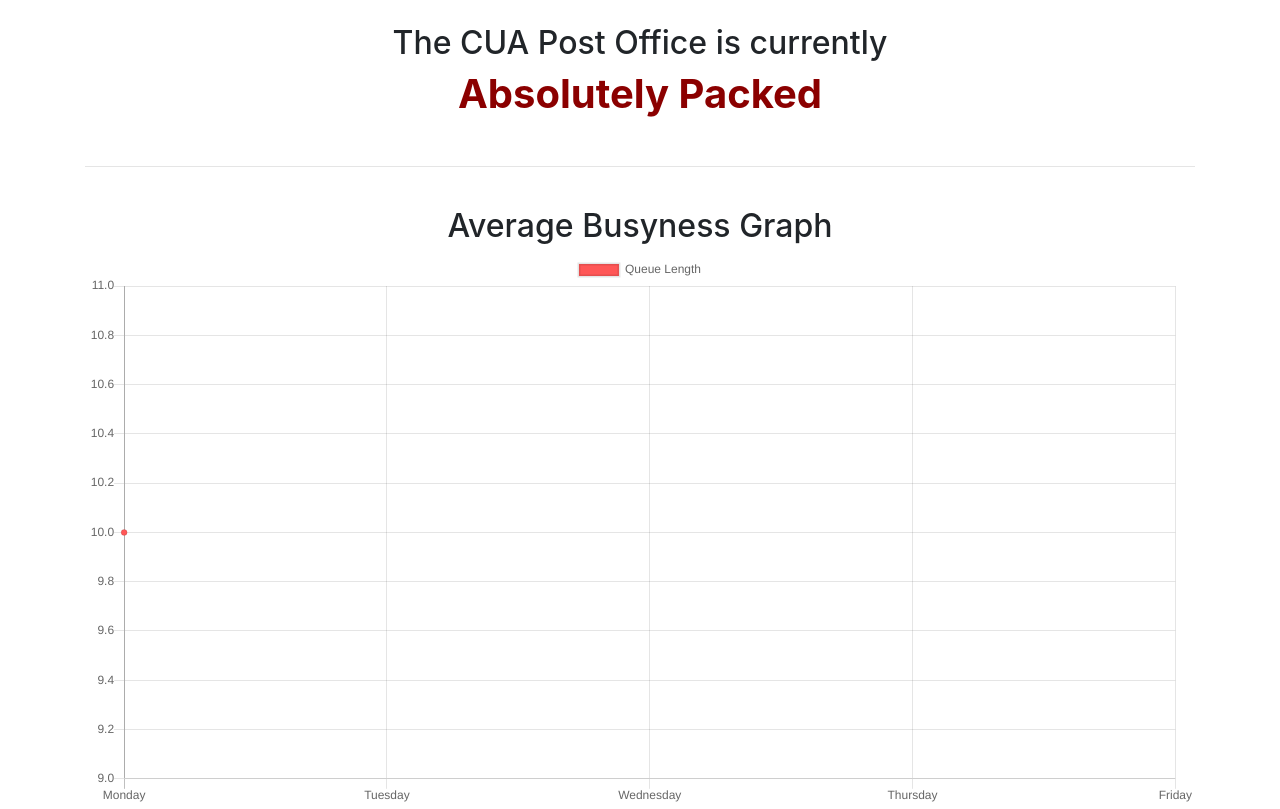
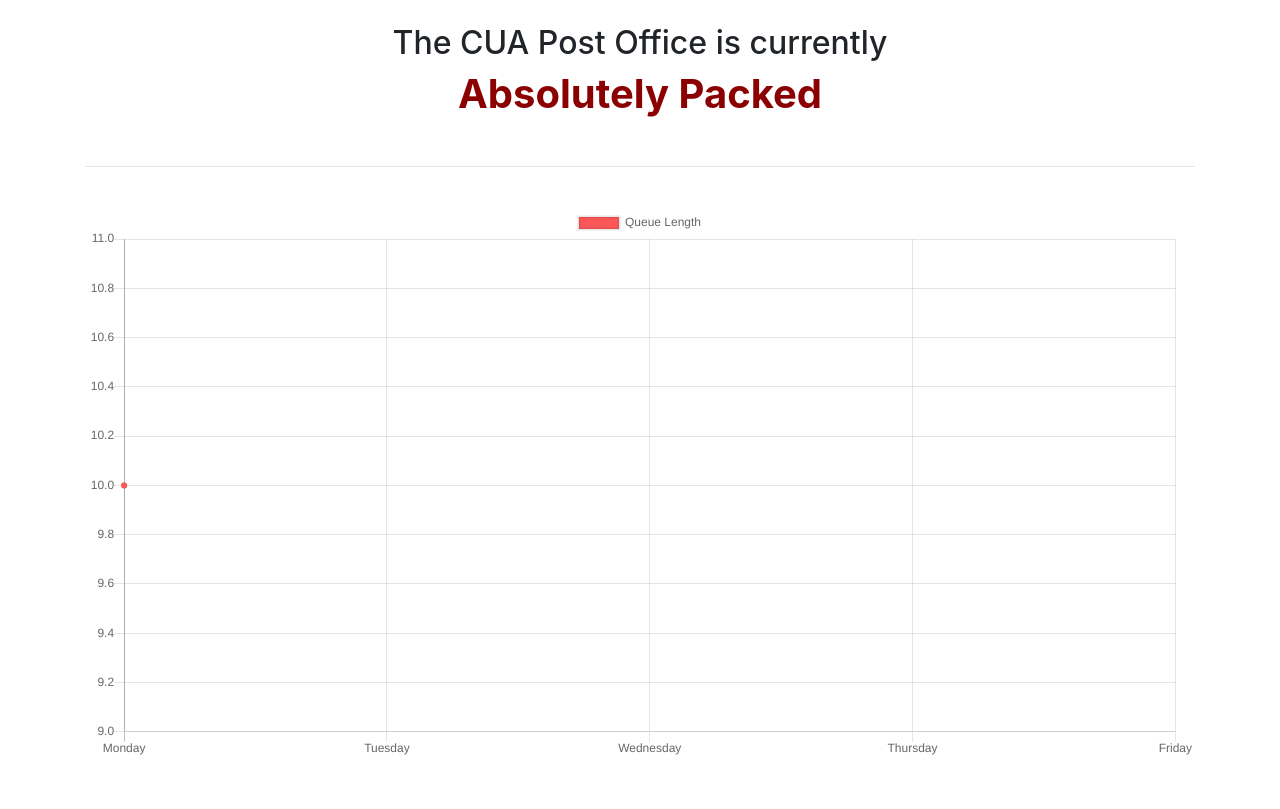
Before and after one commit to Q358/CatholicQueue, a Django app: page / in a window 1280 px wide. Shown: the part 112-921 px from the top of the page. After the commit the page ends 867 px from the top, so only its background shows below. Run offline with Django 4.2, Linux system fonts and the light colour scheme; data comes from the database, SQL or seed files in the repository; some libraries are stand-ins or nearby versions.

Commit message:
basic changes to incrementer

```diff
--- a/lineincrementer.py
+++ b/lineincrementer.py
@@ -1,3 +1,4 @@
+# herokun run lineincrementer.py
 from time import perf_counter
 from tracemalloc import start
 from test_app.models import Queue, Hour, Day, Week, Month
--- a/test_app/templates/test_app/home.html
+++ b/test_app/templates/test_app/home.html
@@ -29,7 +29,7 @@
     <br>
     <hr>
     <br>
-    <h2>Average Busyness Graph</h2>
+    <!-- <h2>Weekly Graph</h2> -->
     <!-- Line Chart -->
     <div id="container" style="width:100%">
         <canvas id="weeklyChart" width="400" height="200"></canvas>
```
